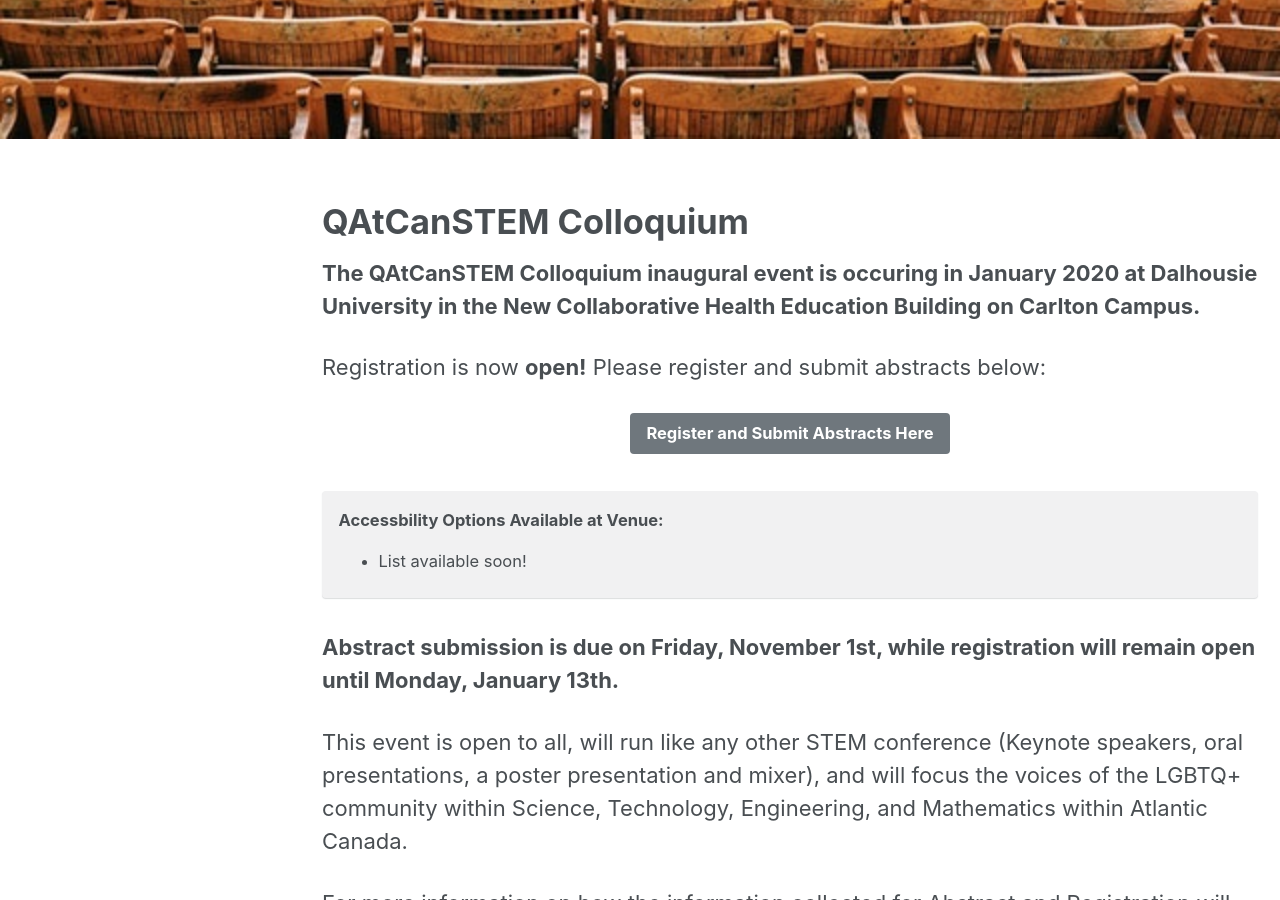
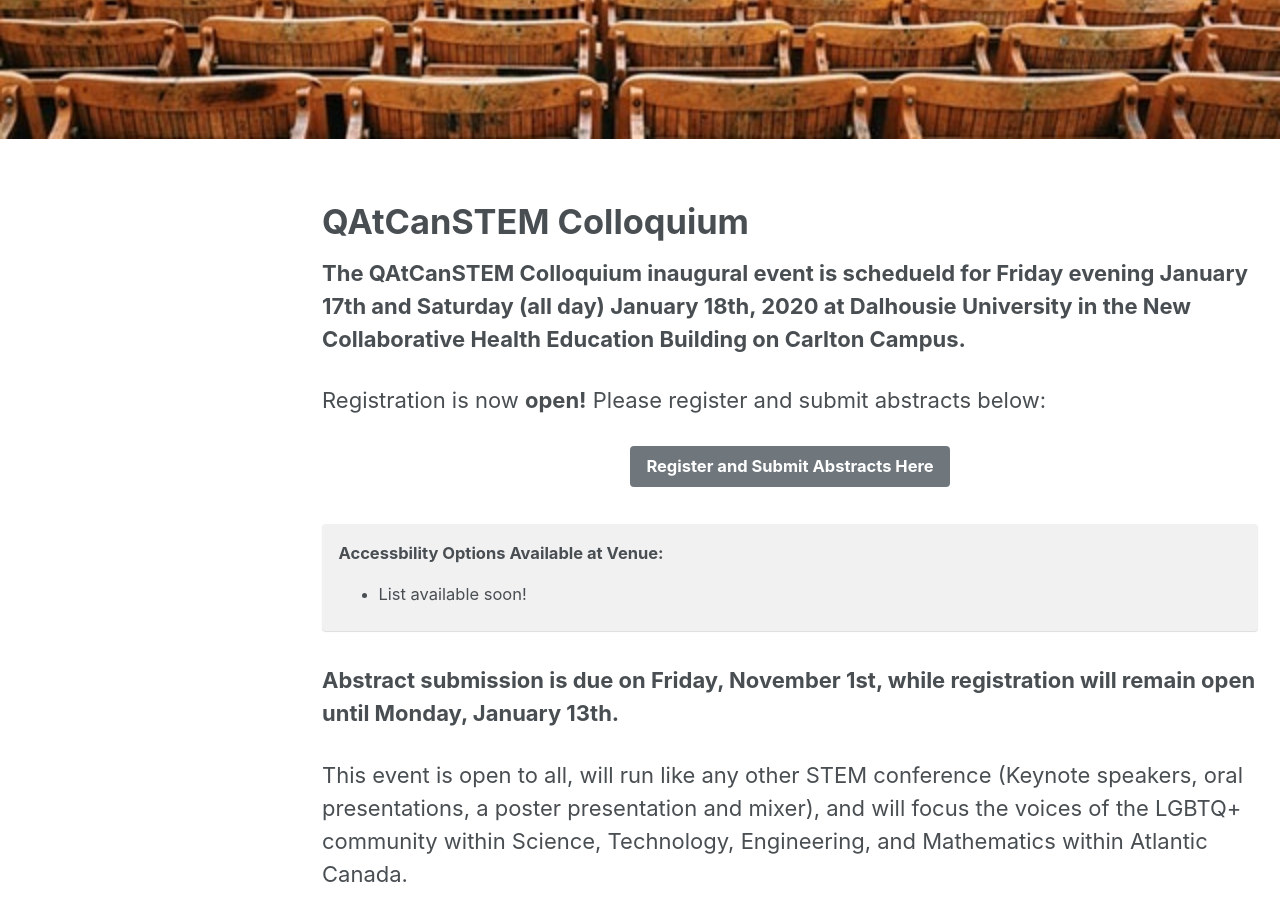
Before and after one commit to QAtCanSTEM/qatcanstem.github.io, a Jekyll site: the page built from Colloquium.md, in a window 1280 px wide and 900 px high, scrolled down 444 px. Built offline with Jekyll 4.4.1, drawn with Linux system fonts in a browser that asks for light colours; cached includes are drawn as plain includes; nearby versions of some CDN libraries.

Commit message:
Update to Colloquium Date

```diff
--- a/Colloquium.md
+++ b/Colloquium.md
@@ -8,7 +8,7 @@
 title: QAtCanSTEM Colloquium
 ---
 
-**The QAtCanSTEM Colloquium inaugural event is occuring in January 2020 at Dalhousie University in the New Collaborative Health Education Building on Carlton Campus.**
+**The QAtCanSTEM Colloquium inaugural event is schedueld for Friday evening January 17th and Saturday (all day) January 18th, 2020 at Dalhousie University in the New Collaborative Health Education Building on Carlton Campus.**
 
 Registration is now **open!** Please register and submit abstracts below:
 
```
